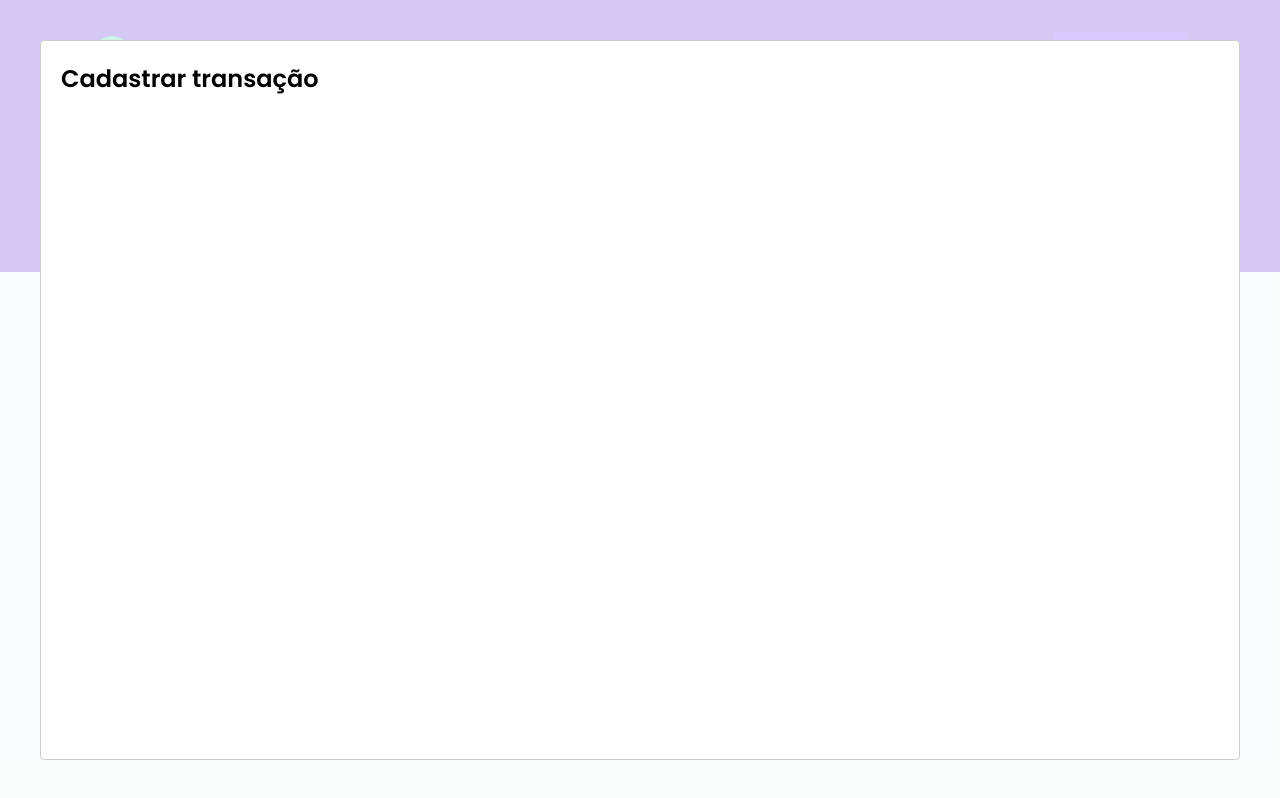
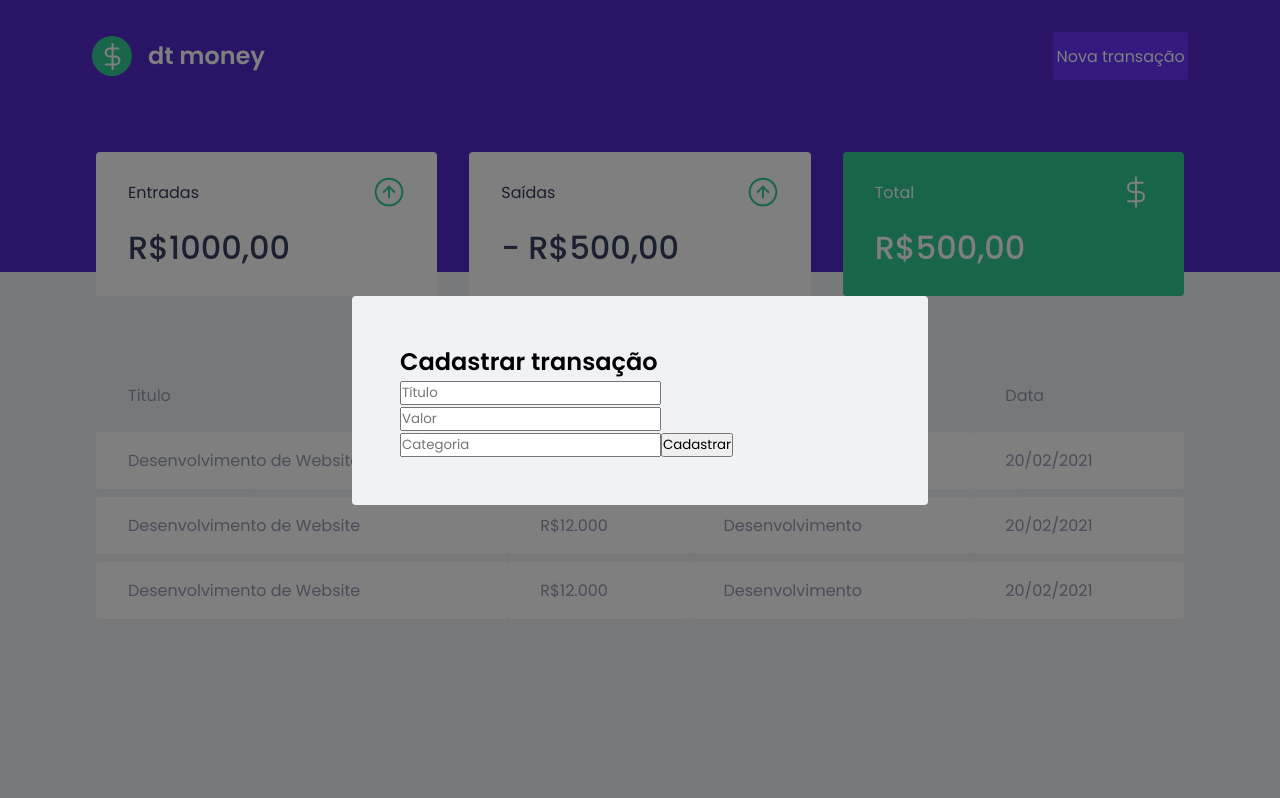
Before and after one commit to EricaReis/save-coin, a React (Create React App) app: page / in a window 1280 px wide. Both pictures are taken after a click on the button "Nova transação". Built offline with nearby package versions, Linux system fonts and the light colour scheme; no server answers; what miragejs would draw is missing.

Commit message:
style modal

```diff
--- a/src/components/NewTransactionModal/index.tsx
+++ b/src/components/NewTransactionModal/index.tsx
@@ -1,5 +1,6 @@
 import Modal from 'react-modal';
 
+import {Container} from './styles'
 interface NewTransactionModalProps {
     isOpen: boolean;
     onRequestClose: () => void;
@@ -10,8 +11,29 @@
         <Modal
                 isOpen={isOpen}
                 onRequestClose={onRequestClose}
+                overlayClassName="react-modal-overlay"
+                className="react-modal-content"
         >
+            <Container>
                 <h2>Cadastrar transação</h2>
+
+                <input
+                    placeholder="Título">
+                </input>
+
+                <input
+                    type="number"
+                    placeholder="Valor">
+                </input>
+
+                <input
+                    placeholder="Categoria">
+                </input>
+
+                <button type='submit'>
+                    Cadastrar
+                </button>
+            </Container>
         </Modal>
     );
 }
--- a/src/components/NewTransactionModal/styles.ts
+++ b/src/components/NewTransactionModal/styles.ts
@@ -1,3 +1,3 @@
 import styled from 'styled-components';
 
-export const Container = styled.div``;
+export const Container = styled.form``;
--- a/src/styles/global.ts
+++ b/src/styles/global.ts
@@ -52,4 +52,27 @@
         opacity: 0.6;
         cursor: not-allowed;
     }
+
+    .react-modal-overlay{
+        background:rgba(0, 0, 0, 0.5);
+
+        position: fixed;
+        top: 0;
+        bottom: 0;
+        left: 0;
+        right: 0;
+
+        display: flex;
+        align-items: center;
+        justify-content: center;
+    }
+
+    .react-modal-content{
+        width: 100%;
+        max-width: 576px;
+        background: var(--background);
+        padding: 3rem;
+        position: relative;
+        border-radius: 0.25rem;
+    }
 `
```
